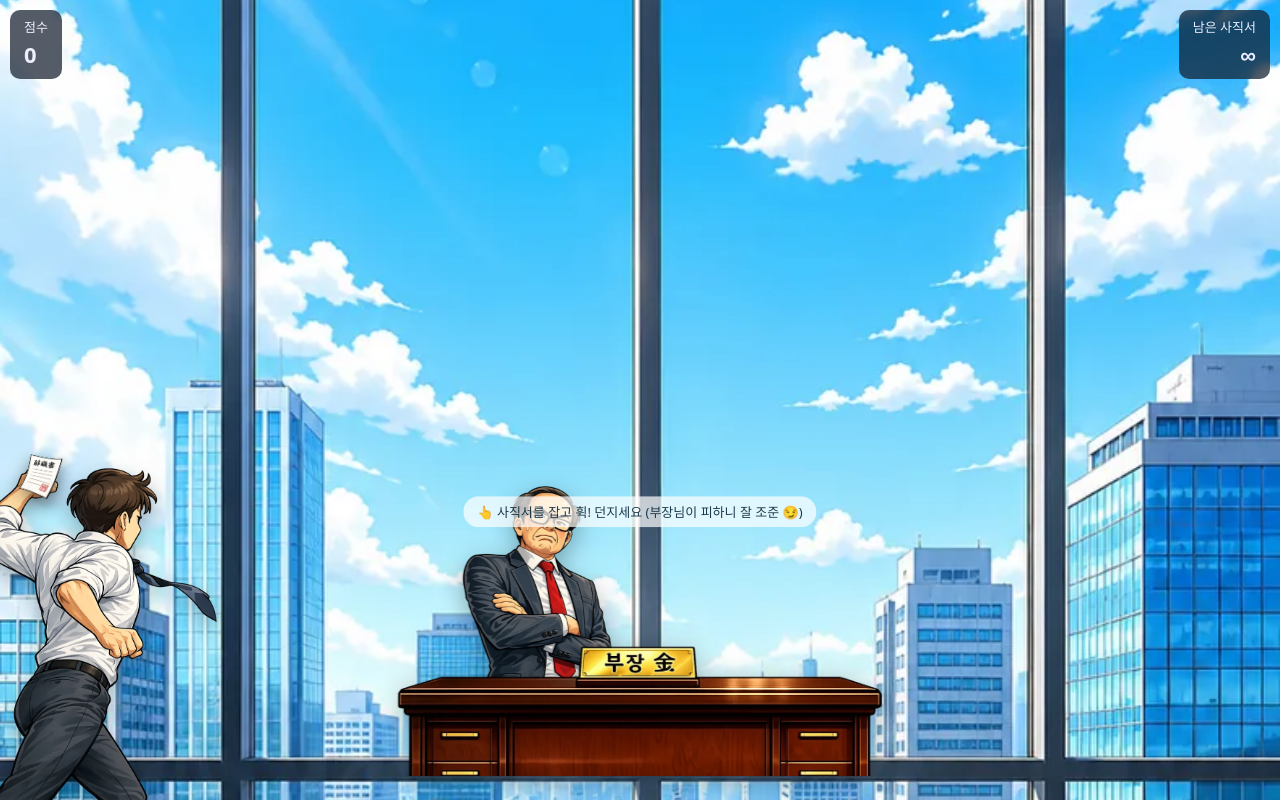
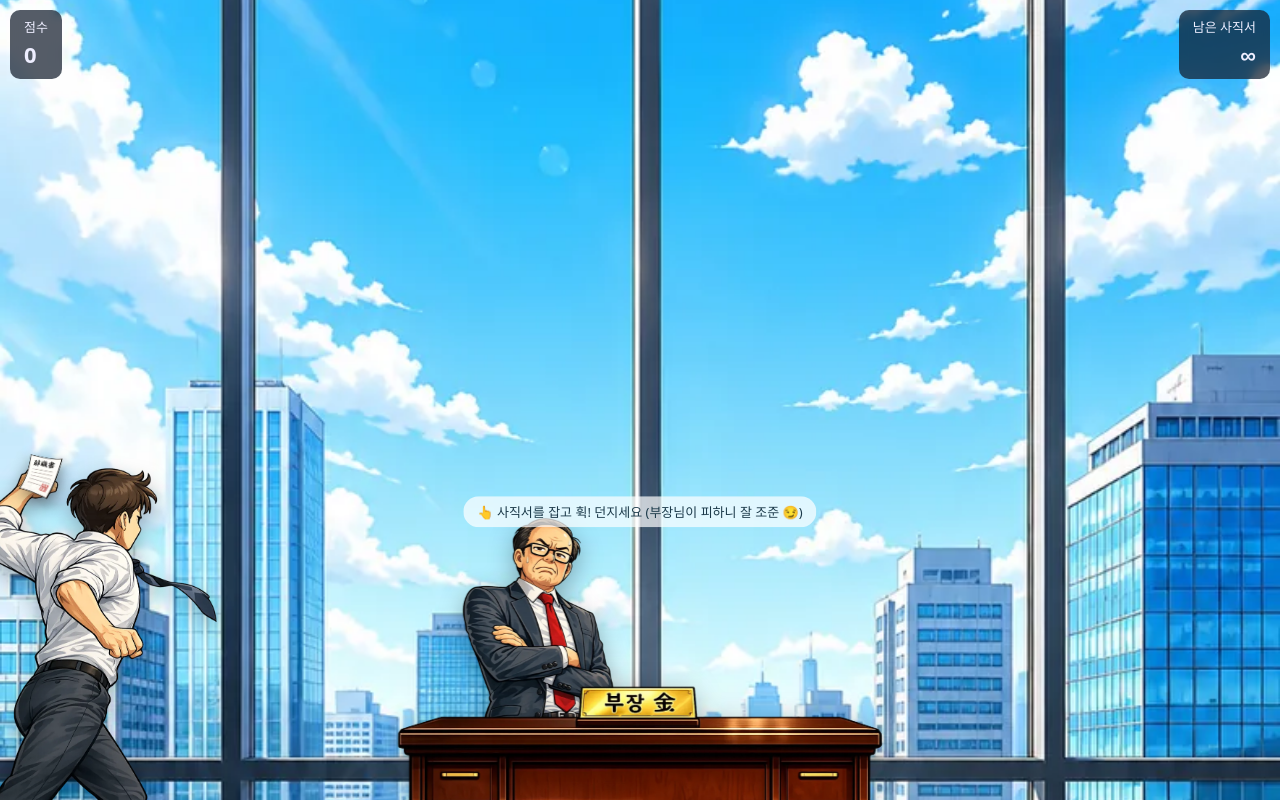
Before and after one commit to T0C0-AI/resign-throw, a plain HTML site: page index.html in a window 1280 px wide. Drawn offline with Linux system fonts and the light colour scheme.

Commit message:
fix: 책상을 바닥까지 내려 밑 여백 제거, 부장 위치도 맞춤 (#15) (#16)

```diff
--- a/index.html
+++ b/index.html
@@ -15,7 +15,7 @@
   }
 
   /* 책상 (앞 레이어) */
-  #desk{position:absolute; bottom:3%; left:50%; transform:translateX(-50%) scaleX(.9);
+  #desk{position:absolute; bottom:-2%; left:50%; transform:translateX(-50%) scaleX(.9);
     width:44%; max-width:none; z-index:8; pointer-events:none;
     filter:drop-shadow(0 6px 14px rgba(0,0,0,.28));}
 
@@ -24,7 +24,7 @@
     pointer-events:none; filter:drop-shadow(0 8px 10px rgba(0,0,0,.25));}
 
   /* 상사 (책상 뒤) */
-  #boss{position:absolute; left:50%; bottom:8%; transform:translateX(-50%);
+  #boss{position:absolute; left:50%; bottom:4%; transform:translateX(-50%);
     width:240px; height:300px; z-index:6; transition:transform .08s;}
   #boss .bossimg{position:absolute; left:50%; bottom:0; transform:translateX(-50%);
     height:100%; width:auto; filter:drop-shadow(0 8px 12px rgba(0,0,0,.3));}
```
